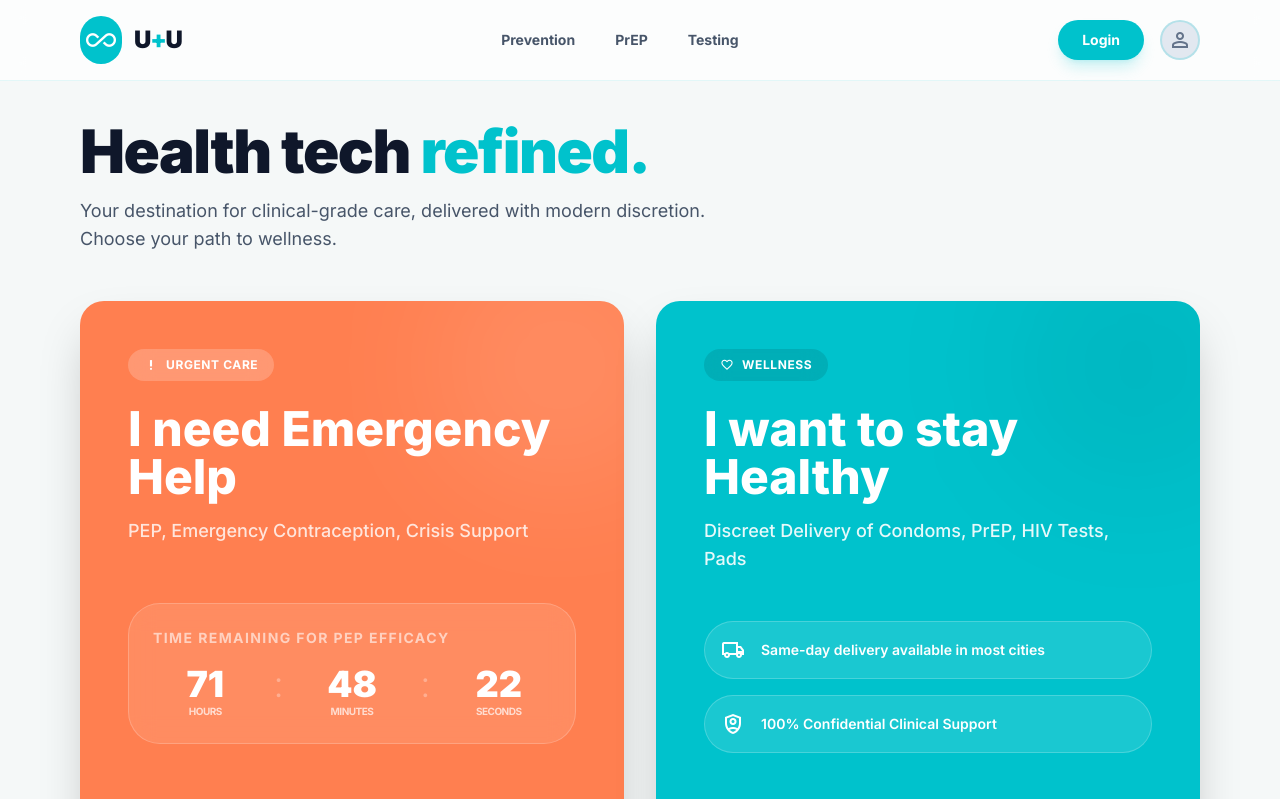
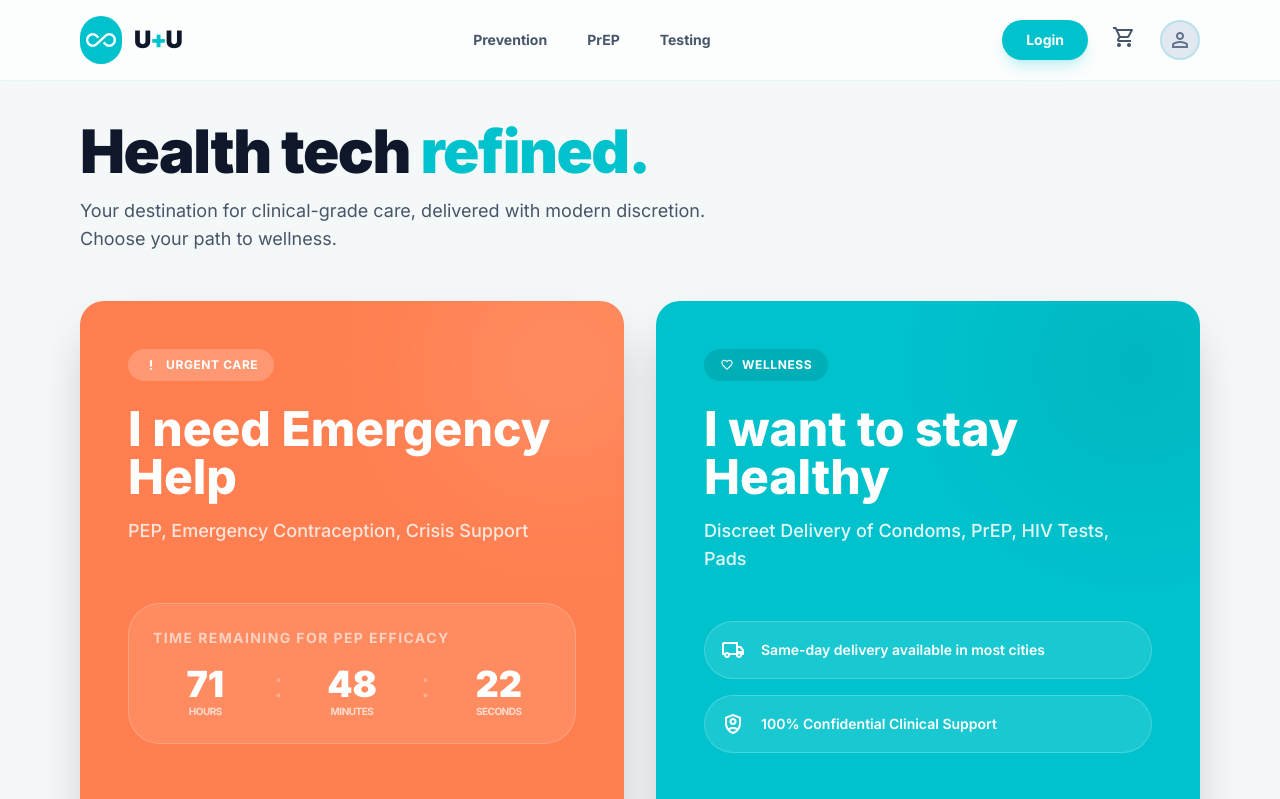
Before and after one commit to david-ac1/U-U, a Next.js app: page / in a window 1280 px wide. Shown: the top 799 px of the page. Built offline with nearby package versions, Linux system fonts and the light colour scheme.

Commit message:
feat: Add cart counter to Header and link Counselor to Shop

```diff
--- a/src/app/counselor/page.tsx
+++ b/src/app/counselor/page.tsx
@@ -117,6 +117,7 @@ export default function MusaCounselor() {
                     </Link>
                     <nav className="hidden md:flex items-center gap-8">
                         <Link href="/counselor" className="text-slate-600 dark:text-slate-400 text-sm font-medium hover:text-primary transition-colors">Counselor</Link>
+                        <Link href="/shop" className="text-slate-600 dark:text-slate-400 text-sm font-medium hover:text-primary transition-colors">Shop</Link>
                         <button onClick={() => setRightPanel("pass")} className={`text-sm font-semibold pb-1 border-b-2 transition-colors ${rightPanel === "pass" ? "text-primary border-primary" : "text-slate-600 dark:text-slate-400 border-transparent hover:text-primary"}`}>Legal Pass</button>
                         <button onClick={() => setRightPanel("map")} className={`text-sm font-semibold pb-1 border-b-2 transition-colors ${rightPanel === "map" ? "text-primary border-primary" : "text-slate-600 dark:text-slate-400 border-transparent hover:text-primary"}`}>Clinics Map</button>
                         <Link href="/profile" className="text-slate-600 dark:text-slate-400 text-sm font-medium hover:text-primary transition-colors">Profile</Link>
--- a/src/components/Header.tsx
+++ b/src/components/Header.tsx
@@ -41,6 +41,14 @@ export default function Header() {
                             </div>
                         </div>
                     )}
+                    <Link href="/shop" className="relative p-2 text-slate-600 hover:text-primary transition-colors" title="View Cart">
+                        <span className="material-symbols-outlined text-2xl">shopping_cart</span>
+                        {cartCount > 0 && (
+                            <span className="absolute top-0 right-0 bg-primary text-slate-900 text-[10px] font-black size-5 rounded-full flex items-center justify-center border-2 border-white dark:border-slate-800 animate-in zoom-in duration-300">
+                                {cartCount}
+                            </span>
+                        )}
+                    </Link>
                     <Link href="/profile" className="size-10 rounded-full border-2 border-primary/20 bg-slate-200 flex items-center justify-center hover:bg-primary/20 transition-colors" title="User profile pointer">
                         <span className="material-symbols-outlined text-slate-500 hover:text-primary">person</span>
                     </Link>
```
